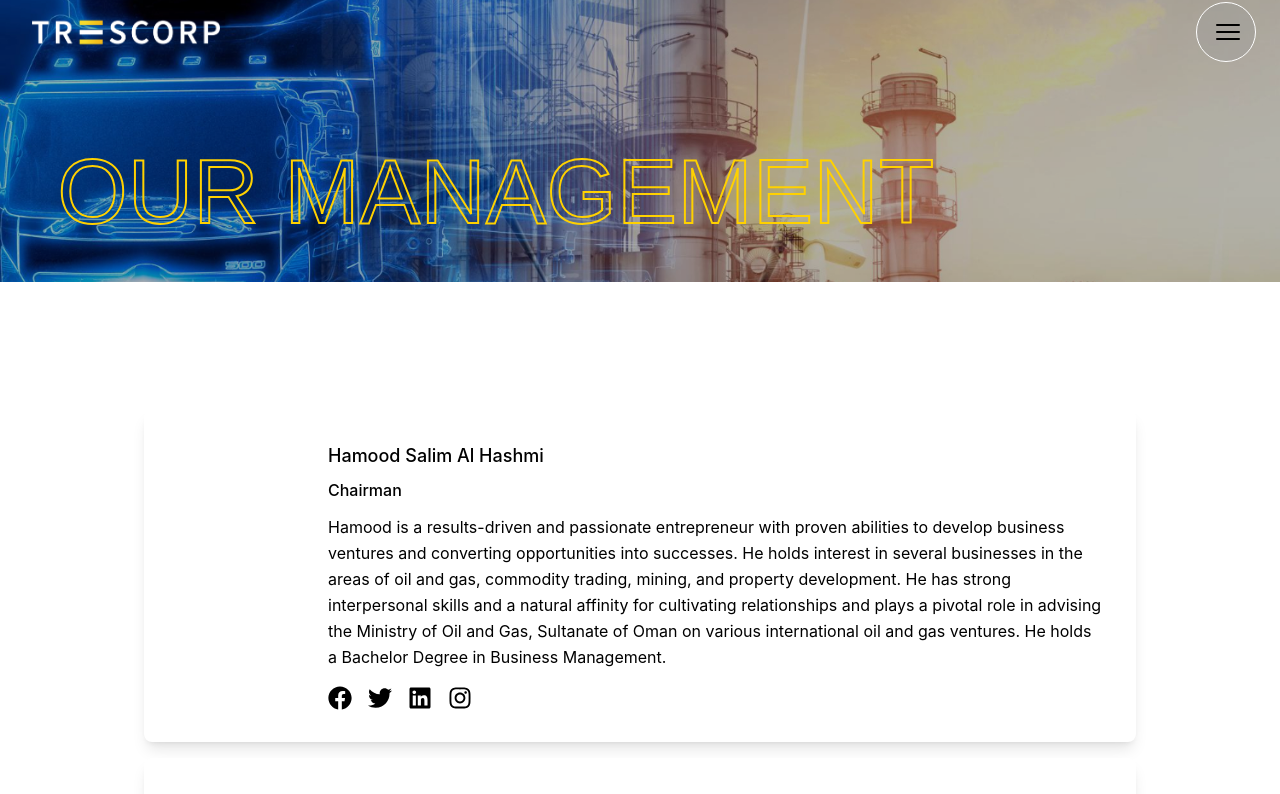
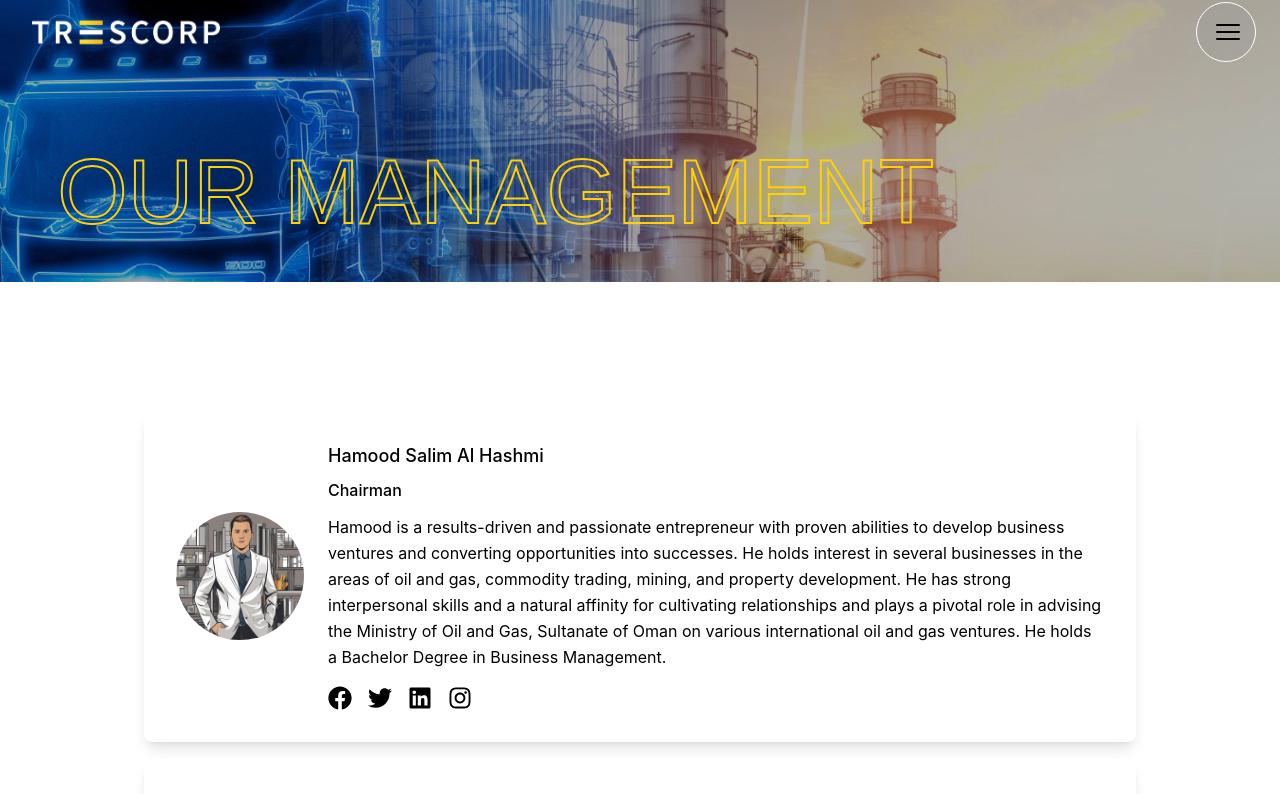
Before and after one commit to SandipBehera/trescorp-ui, a React (Create React App) app: page /team in a window 1280 px wide. Shown: the top 794 px of the page. Built offline with nearby package versions, Linux system fonts and the light colour scheme.

Commit message:
added dummy image

```diff
--- a/src/pages/team.jsx
+++ b/src/pages/team.jsx
@@ -132,9 +132,12 @@ const Team = () => {
                 <div key={index}className="flex flex-col md:flex-row items-center bg-white p-8 rounded-lg shadow-lg transform transition-transform hover:scale-105 mb-4">
                 <div className="md:flex-shrink-0">
                   {/* Placeholder for an image or avatar */}
-                  <div className="h-32 w-32 bg-gray-200 rounded-full"></div>
+                  <div className="h-full w-full bg-gray-200 rounded-full">
+                  <img src="../img/ai-human.png" alt="team member" className="h-32 w-32 rounded-full object-cover object-center" />
+                  </div>
                 </div>
                 <div className="mt-4 md:mt-0 md:ml-6">
+
                   <h2 className="text-lg font-medium text-gray-900 mb-2 hover:text-yellow-500">
                     {member.name}
                   </h2>
```
Also changed, not shown: public/img/ai-human.png (added).
